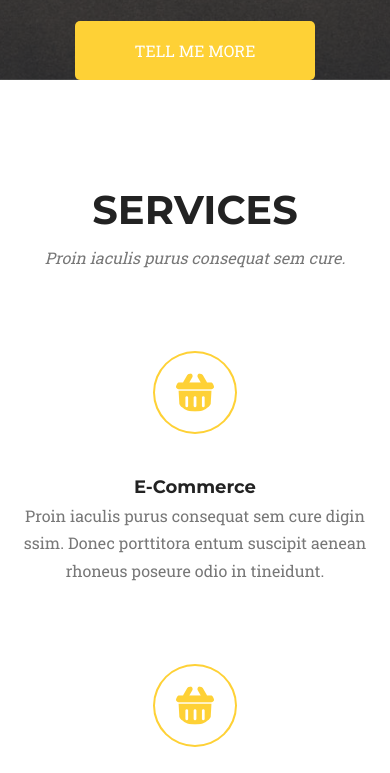
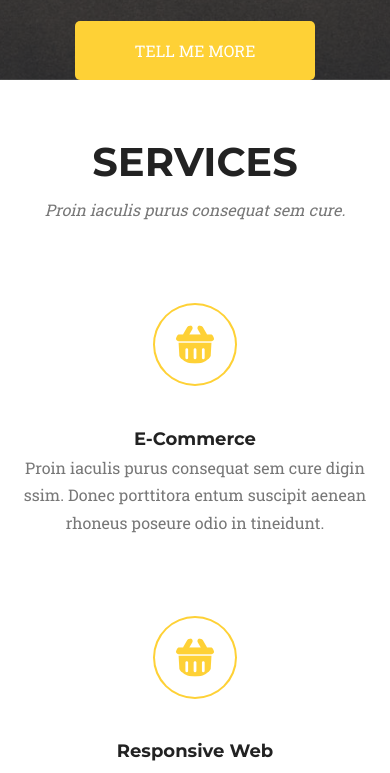
Before and after one commit to adam-goss94/task-runner, a website: page index.html in a window 390 px wide. Shown: the part 685-1458 px from the top of the page. Drawn offline with Linux system fonts and the light colour scheme.

Commit message:
Change section padding on low resolution screens

```diff
--- a/sass/style.scss
+++ b/sass/style.scss
@@ -197,6 +197,10 @@ section{
 }
 
 @media screen and (max-width: 991px){
+    section{
+        padding: 48px 0;
+    }
+
     .page-footer{
         .icons{
             order: -1;
```
Also changed, not shown: css/style.css, 1 other file.
